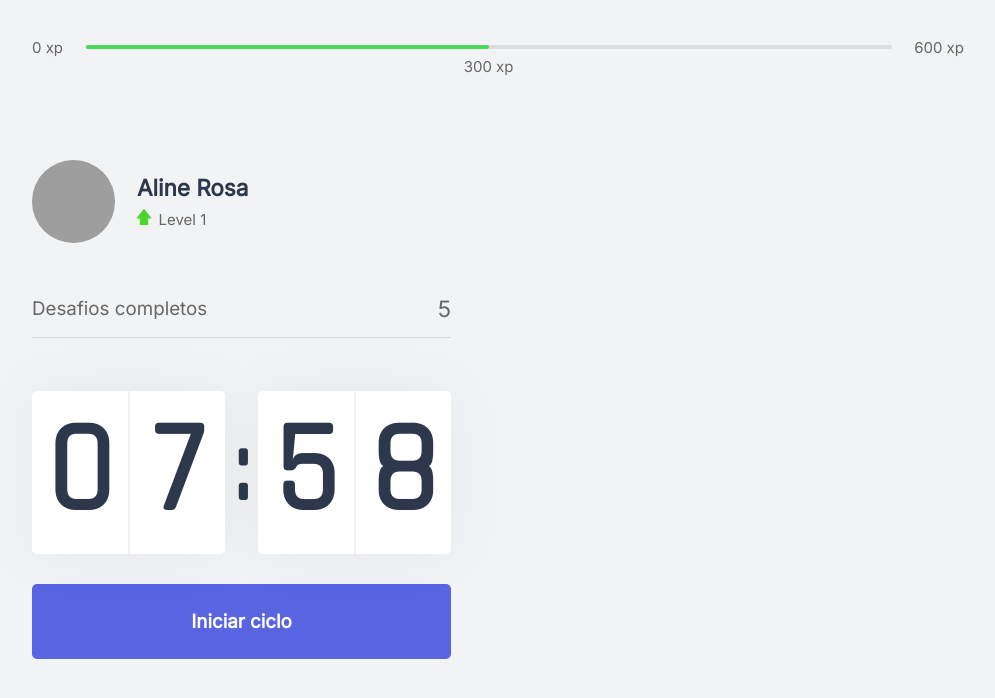
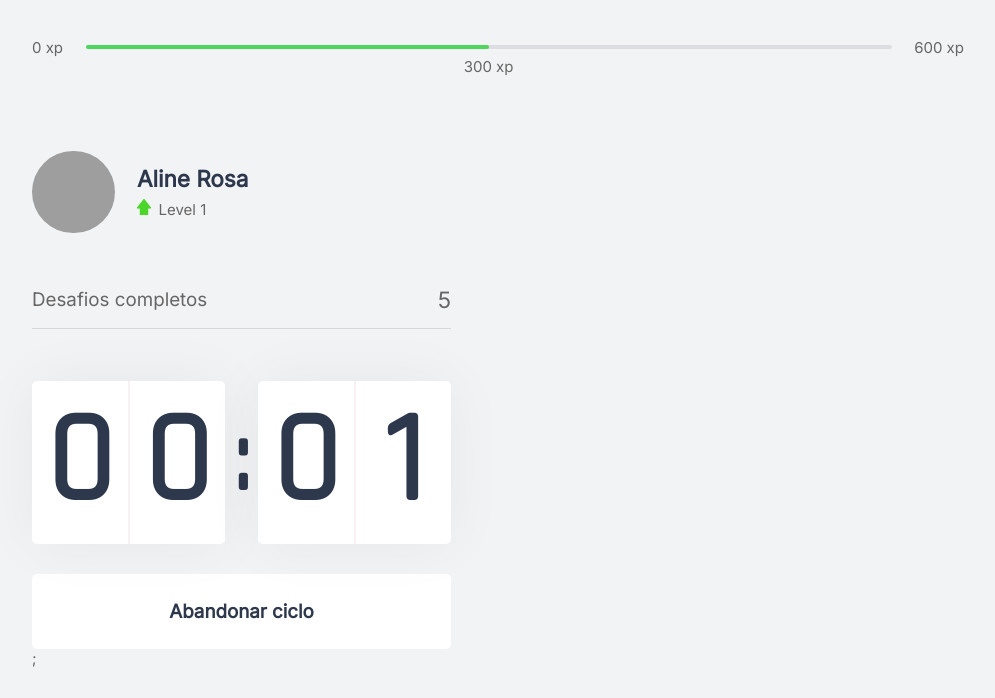
Before and after one commit to alinecbsr/focus_technique-next, a Next.js app: page / in a window 1280 px wide. Both pictures are taken after a click on the button "Iniciar ciclo". Shown: the top 698 px of the page, without its empty margins (142-1137 px from the left). Built offline with nearby package versions, Linux system fonts and the light colour scheme; grey boxes are pictures that could not be loaded.

Commit message:
Finalizado componente Countdown

```diff
--- a/src/components/Countdown.tsx
+++ b/src/components/Countdown.tsx
@@ -2,9 +2,12 @@
 
 import styles from '../styles/components/Countdown.module.css';
 
+let countdownTimeout: NodeJS.Timeout;
+
 export function Countdown() {
-  const [time, setTime] = useState(8 * 60);
-  const [active, setActive] = useState(false);
+  const [time, setTime] = useState(0.05 * 60);
+  const [isActive, setIsActive] = useState(false);
+  const [hasFinished, setHasFinished] = useState(false);
 
   const minutes = Math.floor(time / 60);
   const seconds = time % 60;
@@ -13,22 +16,31 @@
   const [secondLeft, secondRight] = String(seconds).padStart(2, '0').split('');
 
   function startCountdown() {
-    setActive(true);
+    setIsActive(true);
   }
 
-  useEffect( () => {
-    if (active && time > 0) {
-      setTimeout(() => {
+  function resetCountdown() {
+    clearTimeout(countdownTimeout);
+    setIsActive(false);
+    setTime(0.05 * 60);
+  }
+
+  useEffect(() => {
+    if (isActive && time > 0) {
+      countdownTimeout = setTimeout(() => {
         setTime(time - 1)
       }, 1000)
+    } else if (isActive && time === 0) {
+      setHasFinished(true);
+      setIsActive(false);
     }
-  }, [active, time])
+  }, [isActive, time])
 
   return (
     <div>
       <div className={styles.countdownContainer}>
         <div>
-        <span>{minuteLeft}</span>
+          <span>{minuteLeft}</span>
           <span>{minuteRight}</span>
         </div>
         <span>:</span>
@@ -37,13 +49,32 @@
           <span>{secondRight}</span>
         </div>
       </div>
-      <button
+
+      {hasFinished ? (
+        <button
+          disabled
+          type="button"
+          className={styles.countdownButton}
+        >
+          Ciclo encerrado
+        </button>
+      ) : (
+          <>
+            {isActive ? (<button
+              type="button"
+              className={`${styles.countdownButton} ${styles.countdownButtonActive}`}
+              onClick={resetCountdown}
+            >
+              Abandonar ciclo
+            </button>) : (<button
               type="button"
               className={styles.countdownButton}
               onClick={startCountdown}
             >
               Iniciar ciclo
-            </button>
+            </button>)}
+          </>
+        )};
     </div>
   );
 }
```
